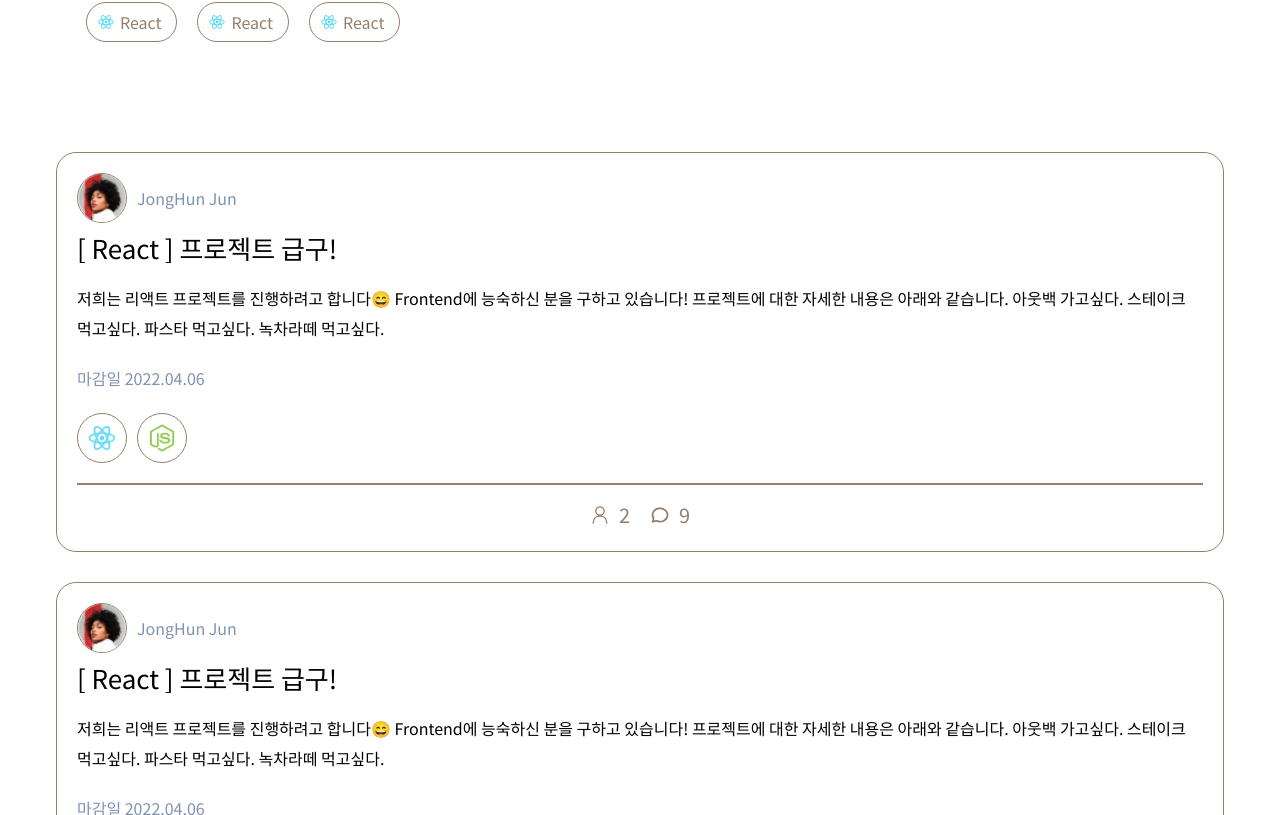
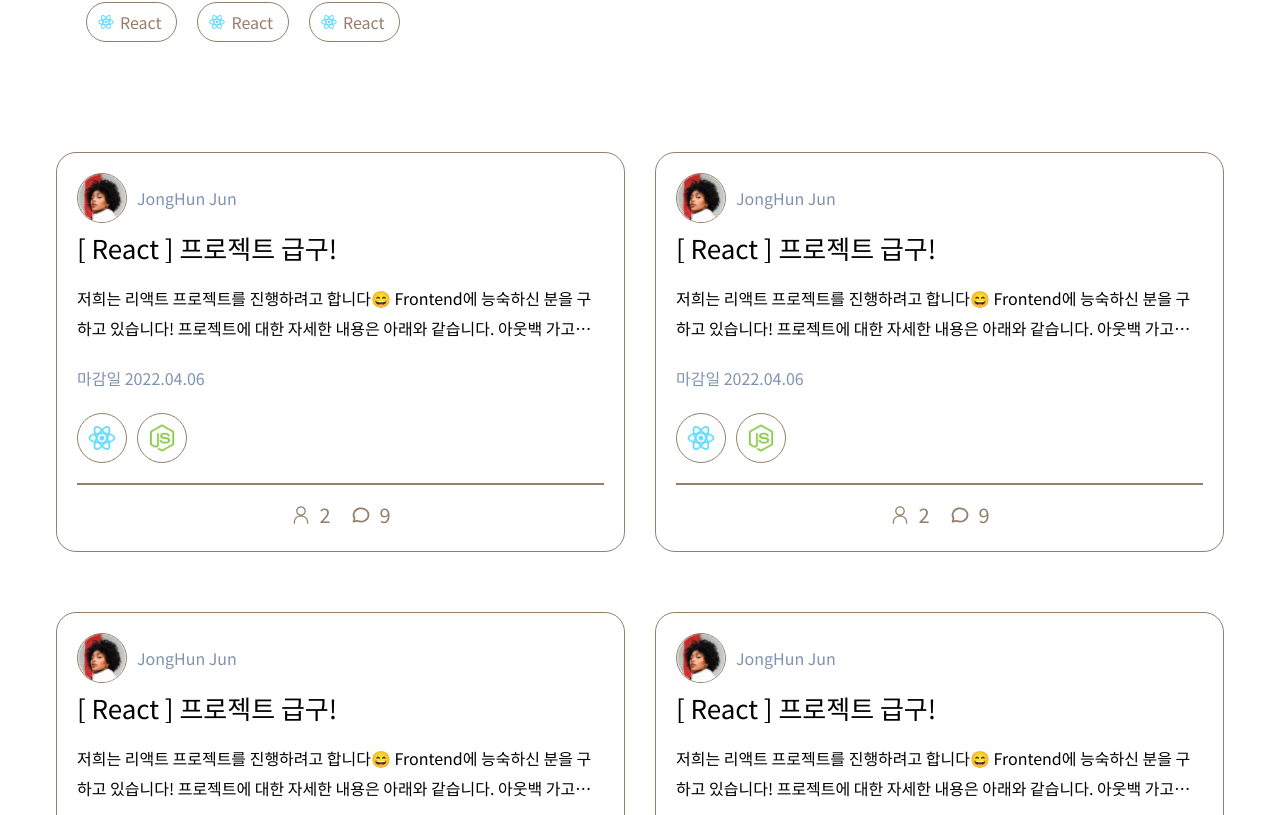
Before and after one commit to Team13-MoaMoa/frontend, a Next.js app: page / in a window 1280 px wide. Shown: the part 325-1140 px from the top of the page. Built offline with nearby package versions, Linux system fonts and the light colour scheme.

Commit message:
feat: key값 추가

```diff
--- a/src/components/common/BoardCardList/index.tsx
+++ b/src/components/common/BoardCardList/index.tsx
@@ -5,17 +5,27 @@ import BoardCardItem from '../BoardCardItem';
 function BoardCardList({ boardCards }: { boardCards: any }) {
   return (
     <Div>
-      {boardCards?.map(() => (
-        <BoardCardItem></BoardCardItem>
+      {boardCards?.map((_: any, i: any) => (
+        <BoardCardItem key={i}></BoardCardItem>
       ))}
     </Div>
   );
 }
 
 const Div = styled.div`
-  display: flex;
-  justify-content: space-evenly;
-  flex-wrap: wrap;
+  width: 100%;
+  display: grid;
+  place-items: center;
+
+  grid-template-columns: repeat(auto-fill, minmax(37.8rem, auto));
+  /* ${(props) => props.theme.mq.tablet} {
+    grid-template-columns: repeat(2, 1fr);
+  } */
+  ${(props) => props.theme.mq.mobile} {
+    grid-template-columns: repeat(1, 1fr);
+  }
+
+  gap: 3rem;
 `;
 
 export default BoardCardList;
```
